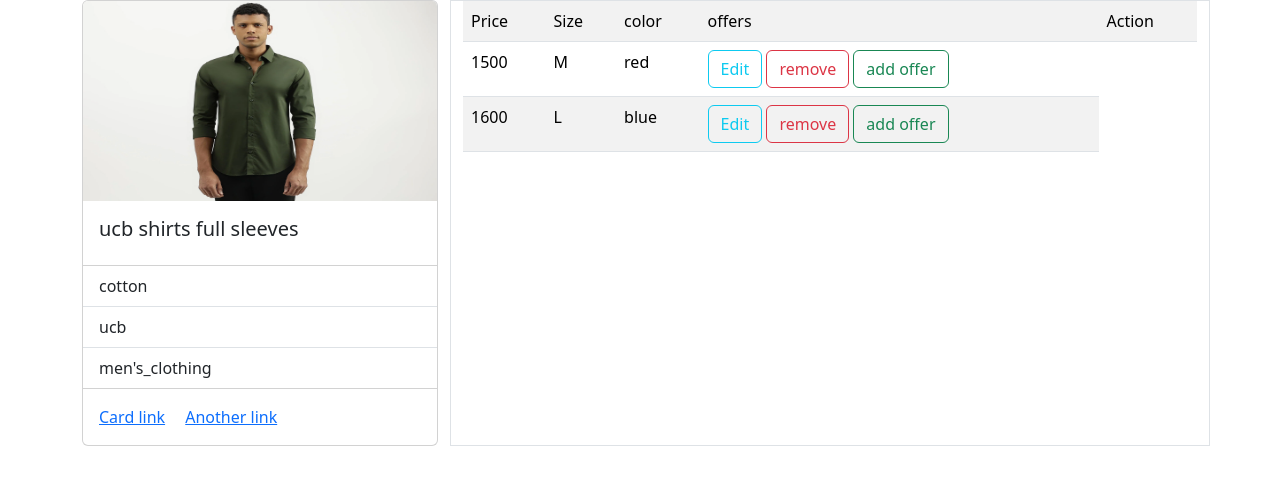
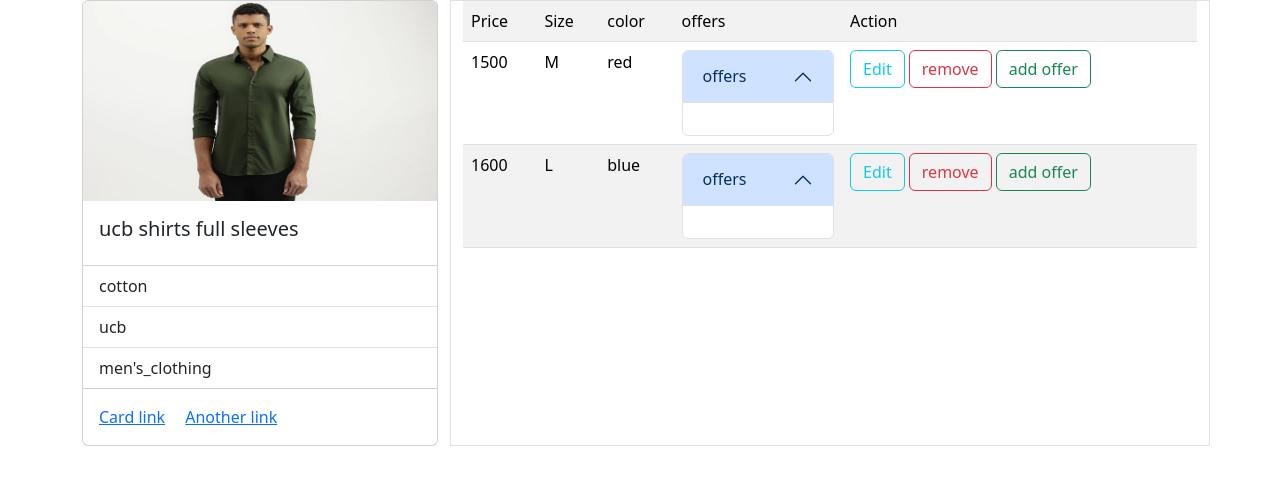
Before and after one commit to luminartechnolabkochi/YoustaMayBya, a Django app: page /cloths/1/ in a window 1280 px wide. Shown: the top 485 px of the page. Run offline with Django 3.2, Linux system fonts and the light colour scheme; data comes from the database, SQL or seed files in the repository; both versions use the stored data as it was after the commit; data that the repository does not hold is empty.

Commit message:
offeremgmt

```diff
--- a/youstaproject/yousta/templates/yousta/cloth_detail.html
+++ b/youstaproject/yousta/templates/yousta/cloth_detail.html
@@ -1,11 +1,18 @@
 <!DOCTYPE html>
 <html lang="en">
+
 <head>
   <meta charset="UTF-8">
   <meta name="viewport" content="width=device-width, initial-scale=1.0">
   <title>Document</title>
-    <link href="https://cdn.jsdelivr.net/npm/bootstrap@5.3.2/dist/css/bootstrap.min.css" rel="stylesheet" integrity="sha384-T3c6CoIi6uLrA9TneNEoa7RxnatzjcDSCmG1MXxSR1GAsXEV/Dwwykc2MPK8M2HN" crossorigin="anonymous">
+  <link href="https://cdn.jsdelivr.net/npm/bootstrap@5.3.2/dist/css/bootstrap.min.css" rel="stylesheet"
+    integrity="sha384-T3c6CoIi6uLrA9TneNEoa7RxnatzjcDSCmG1MXxSR1GAsXEV/Dwwykc2MPK8M2HN" crossorigin="anonymous">
+  <script src="https://cdn.jsdelivr.net/npm/bootstrap@5.3.2/dist/js/bootstrap.bundle.min.js"
+    integrity="sha384-C6RzsynM9kWDrMNeT87bh95OGNyZPhcTNXj1NW7RuBCsyN/o0jlpcV8Qyq46cDfL"
+    crossorigin="anonymous"></script>
+
 </head>
+
 <body style="height: 100vh;">
 
   <div class="container">
@@ -45,7 +52,35 @@
             <td>{{v.price}}</td>
             <td>{{v.size}}</td>
             <td>{{v.color}}</td>
+            <td>
+              <div class="accordion" id="accordionExample">
+                <div class="accordion-item">
+                  <h2 class="accordion-header">
+                    <button class="accordion-button" type="button" data-bs-toggle="collapse"
+                      data-bs-target="#collapseOne{{forloop.counter}}" aria-expanded="true" aria-controls="collapseOne">
+                      offers
+                    </button>
+                  </h2>
+                  <div id="collapseOne{{forloop.counter}}" class="accordion-collapse collapse show"
+                    data-bs-parent="#accordionExample">
+                    <div class="accordion-body">
 
+
+                      {%for o in v.offers_set.all%}
+
+                      <div class="border border-top-0 border-start-0 border-end-0 border-bottom-1">
+                        price:{{o.price}} start_date:{{o.start_date|date:"SHORT_DATE_FORMAT"}} |due_date :{{o.due_date|date:"SHORT_DATE_FORMAT"}}
+
+
+                      </div>
+                      {%endfor%}
+
+                    </div>
+                  </div>
+                </div>
+              </div>
+      </div>
+      </td>
 
       <td>
         <a href="{%url 'update-varient' v.id %}" class="btn btn-outline-info">Edit</a>
@@ -71,13 +106,13 @@
     <div class="border p-3">
 
       <div>
-                size {{o.clothvarient.size}} | color  {{o.clothvarient.color}}
+        size {{o.clothvarient.size}} | color {{o.clothvarient.color}}
       </div>
 
       <div><span>offer price$ {{o.price}}</span></div>
       <div>start_date : {{o.start_date}}</div>
       <div>due_date :{{o.due_date}}</div>
-
+      <a href="{%url 'delete-offer' o.id%}">delete</a>
     </div>
     {%endfor%}
 
@@ -92,4 +127,5 @@
 
 
 </body>
+
 </html>
--- a/youstaproject/yousta/urls.py
+++ b/youstaproject/yousta/urls.py
@@ -2,7 +2,9 @@ from django.urls import path
 
 from yousta.views import SignUpView,SignInView,CategoryCreateView,remove_category\
 ,ClothCreateView,ClothListView,ClothUpdateView,remove_clothview,ClothVarientCreateView,\
-    ClothDetailView,ClothVarientUpdateView,remove_varient,OfferCreateView
+    ClothDetailView,ClothVarientUpdateView,remove_varient,OfferCreateView,offer_delete_view,\
+    sign_out_view
+
 
 
 
@@ -20,9 +22,9 @@ urlpatterns=[
     path("cloths/<int:pk>/",ClothDetailView.as_view(),name="cloth-detail"),
     path("varients/<int:pk>/change/",ClothVarientUpdateView.as_view(),name="update-varient"),
     path("varients/<int:pk>/remove",remove_varient,name="remove-varient"),
-    path("varients/<int:pk>/offers/add",OfferCreateView.as_view(),name="offers-add")
-
-
+    path("varients/<int:pk>/offers/add",OfferCreateView.as_view(),name="offers-add"),
+    path("offers/<int:pk>/remove",offer_delete_view,name="delete-offer"),
+    path("logout/",sign_out_view,name="signout")
 
 
 
--- a/youstaproject/yousta/views.py
+++ b/youstaproject/yousta/views.py
@@ -193,3 +193,16 @@ class OfferCreateView(CreateView):
 
 
        return reverse("cloth-detail",kwargs={"pk":cloth_id})
+
+
+def offer_delete_view(request,*args,**kwargs):
+    id=kwargs.get("pk")
+    offer_object=Offers.objects.get(id=id)
+    cloth_id=offer_object.clothvarient.cloth.id
+    offer_object.delete()
+    return redirect("cloth-detail",pk=cloth_id)
+
+
+def sign_out_view(request,*args,**kwargs):
+    logout(request)
+    return redirect("signin")
```
Also changed, not shown: youstaproject/db.sqlite3. Lines whose indentation alone changed are shown as unchanged.
